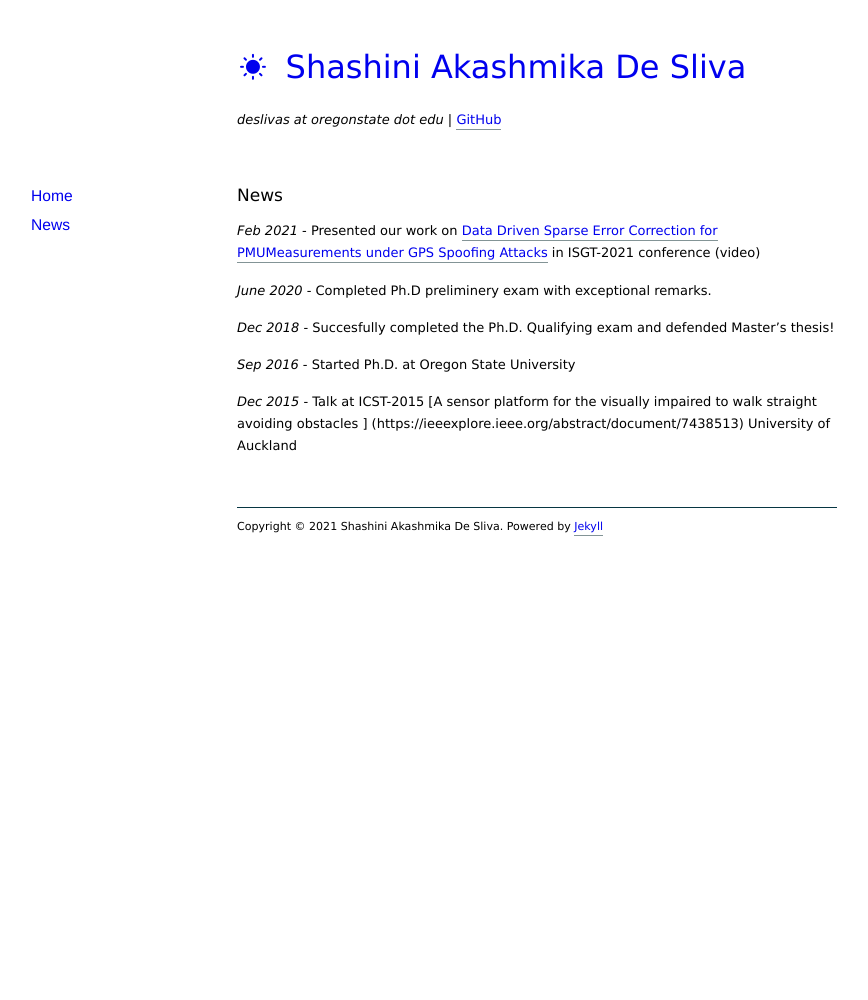
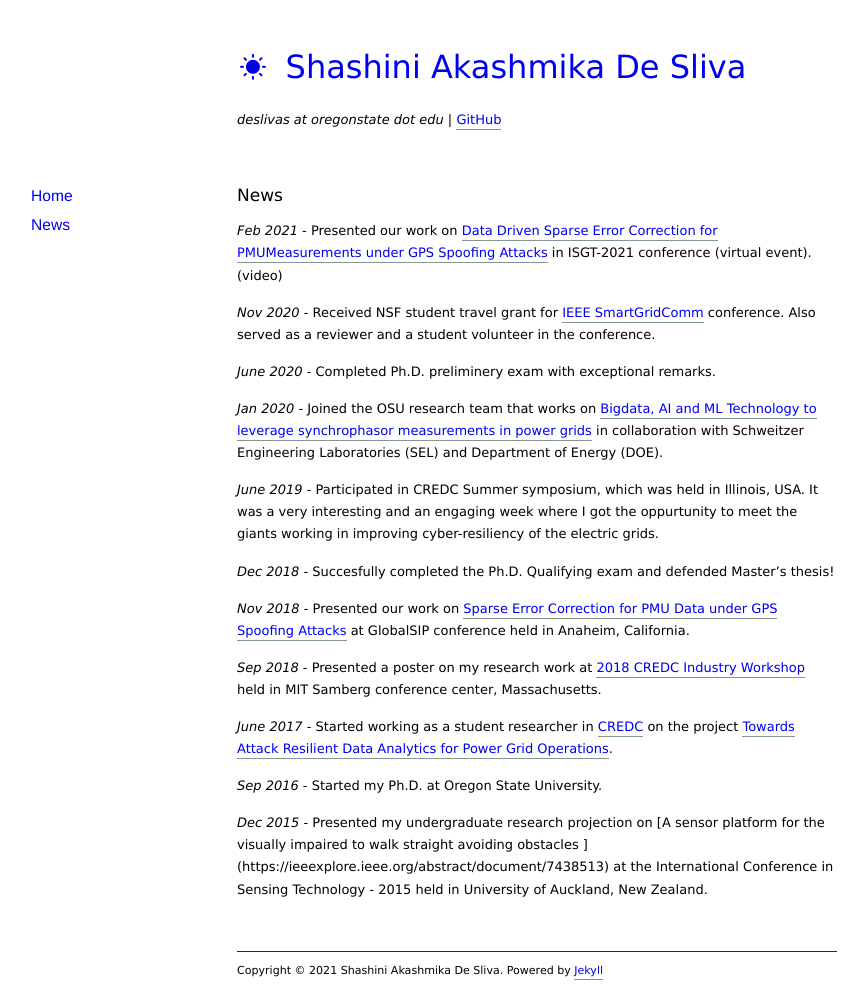
Before and after one commit to shashidesilvas/shashidesilvas.github.io, a Jekyll site: the page built from news/index.markdown, in a window 1280 px wide. Shown: the whole page, without its empty margins (103-971 px from the left). Built offline with Jekyll 4.4.1, drawn with Linux system fonts in a browser that asks for light colours; nearby versions of some CDN libraries; before the commit the page ends 900 px from its top, so only the background shows below that.

Commit message:
Update index.markdown

```diff
--- a/news/index.markdown
+++ b/news/index.markdown
@@ -3,13 +3,27 @@ layout: default
 title: News
 ---
 # News
-*Feb 2021* - Presented our work on [Data Driven Sparse Error Correction for PMUMeasurements under GPS Spoofing Attacks](https://ieee-isgt.org/) in ISGT-2021 conference (video)
 
-*June 2020* - Completed Ph.D preliminery exam with exceptional remarks.
+
+*Feb 2021* - Presented our work on [Data Driven Sparse Error Correction for PMUMeasurements under GPS Spoofing Attacks](https://ieee-isgt.org/) in ISGT-2021 conference (virtual event). (video)
+
+*Nov 2020* - Received NSF student travel grant for [IEEE SmartGridComm](https://sgc2020.ieee-smartgridcomm.org/) conference. Also served as a reviewer and a student volunteer in the conference.
+
+*June 2020* - Completed Ph.D. preliminery exam with exceptional remarks.
+
+*Jan 2020* - Joined the OSU research team that works on [Bigdata, AI and ML Technology to leverage synchrophasor measurements in power grids](https://www.energy.gov/sites/prod/files/2019/04/f61/Big%20Data%20Awards%20Fact%20Sheet%20FINAL_1.pdf) in collaboration with Schweitzer Engineering Laboratories (SEL) and Department of Energy (DOE).
+
+*June 2019* - Participated in CREDC Summer symposium, which was held in Illinois, USA. It was a very interesting and an engaging week where I got the oppurtunity to meet the giants working in improving cyber-resiliency of the electric grids.
 
 *Dec 2018* - Succesfully completed the Ph.D. Qualifying exam and defended Master's thesis!
 
-*Sep 2016* - Started Ph.D. at Oregon State University
+*Nov 2018* - Presented our work on [Sparse Error Correction for PMU Data under GPS Spoofing Attacks](https://ieeexplore.ieee.org/document/8645973) at GlobalSIP conference held in Anaheim, California.
 
-*Dec 2015* - Talk at ICST-2015 [A sensor platform for the visually impaired to walk straight avoiding obstacles
-] (https://ieeexplore.ieee.org/abstract/document/7438513) University of Auckland
+*Sep 2018* - Presented a poster on my research work at [2018 CREDC Industry Workshop](https://publish.illinois.edu/2018credciw/) held in MIT Samberg conference center, Massachusetts.
+
+*June 2017* - Started working as a student researcher in [CREDC](https://cred-c.org/) on the project [Towards Attack Resilient Data Analytics for Power Grid Operations](https://cred-c.org/researchactivity/towards-attack-resilient-data-analytics-power-grid-operations).
+
+*Sep 2016* - Started my Ph.D. at Oregon State University.
+
+*Dec 2015* - Presented my undergraduate research projection on [A sensor platform for the visually impaired to walk straight avoiding obstacles
+] (https://ieeexplore.ieee.org/abstract/document/7438513) at the International Conference in Sensing Technology - 2015 held in University of Auckland, New Zealand.
```
